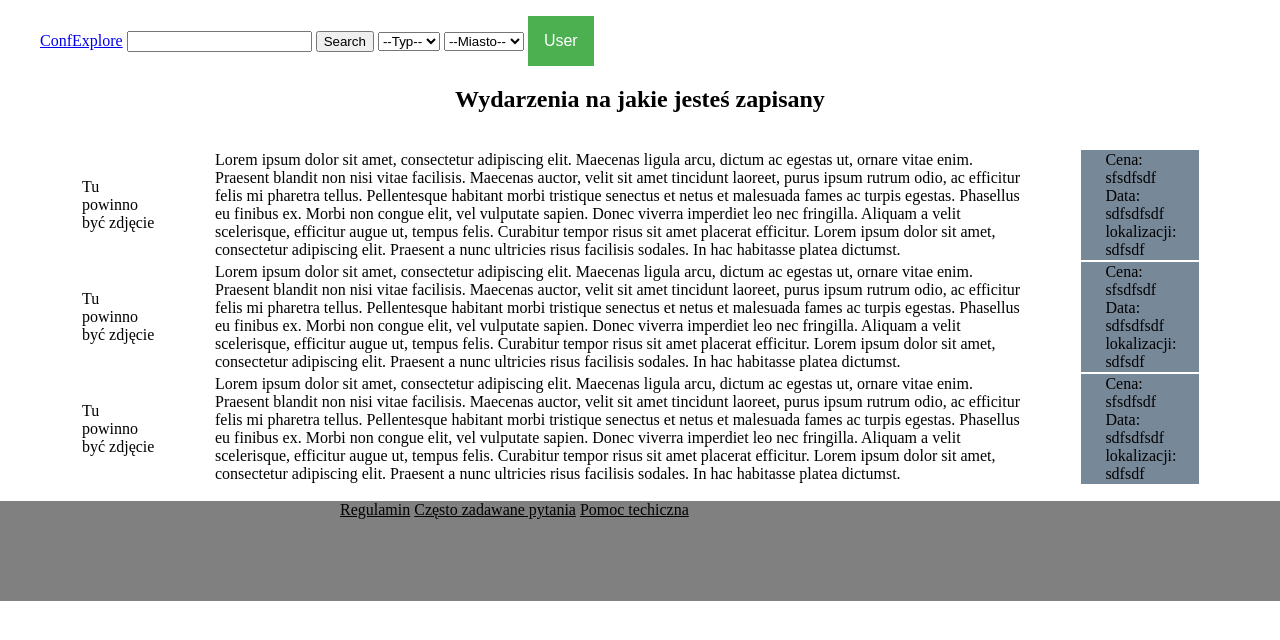
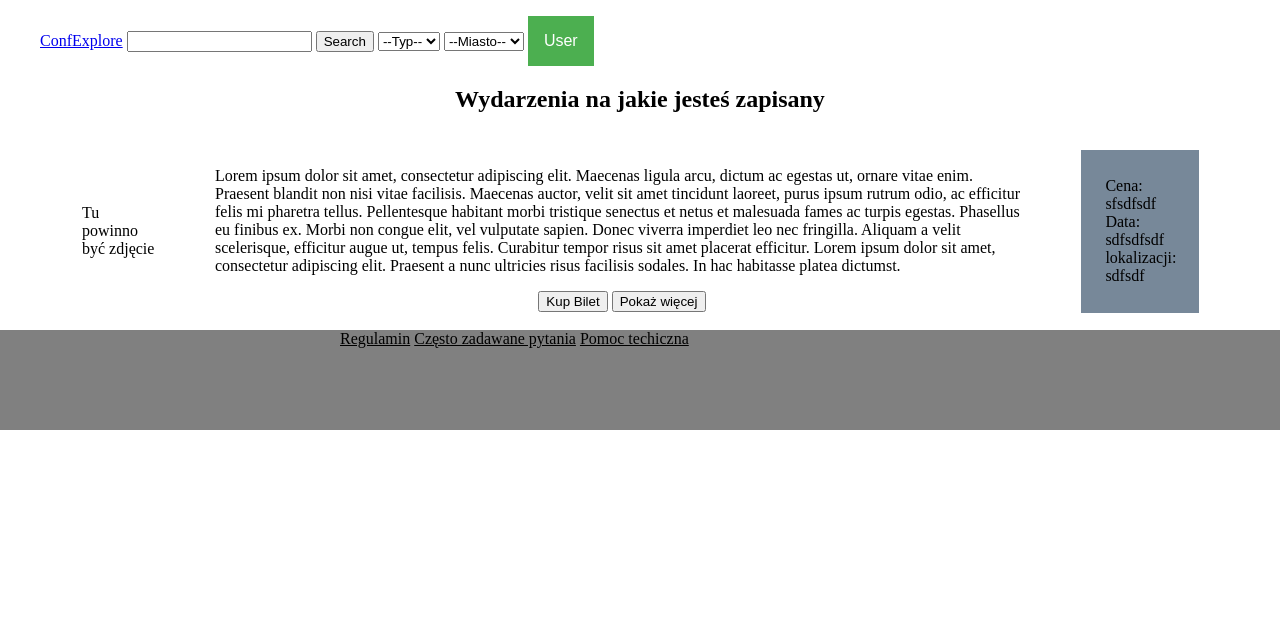
Before and after one commit to mateuszgrzyb/confexplore, a Django app: page /ticketOwned/ in a window 1280 px wide. Shown: the top 640 px of the page. Run offline with Django 3.2, Linux system fonts and the light colour scheme.

Commit message:
added buttons

```diff
--- a/templates/content/ticketOwned.html
+++ b/templates/content/ticketOwned.html
@@ -1,14 +1,29 @@
 {% extends 'main.html' %}
 {% block content %}
-<div style = "text-align: center;">
-    <h2 >Wydarzenia na jakie jesteś zapisany</h2>
+<div style="text-align: center;">
+    <h2>Wydarzenia na jakie jesteś zapisany</h2>
 </div>
 <!-- TODO przenieść te style do pliku css -->
 <!-- TODO dodać granice w tej tabeli między wierszami -->
 <table style="margin:  auto ;padding: 15px;max-width: 90%;">
-    <tr style="border-bottom:  5px solid black;">
-        <td >Tu powinno być zdjęcie </td>
-        <td style="padding-left: 5%;padding-right: 5%;">Lorem ipsum dolor sit amet, consectetur adipiscing elit. Maecenas ligula arcu, dictum ac egestas ut, ornare vitae enim. Praesent blandit non nisi vitae facilisis. Maecenas auctor, velit sit amet tincidunt laoreet, purus ipsum rutrum odio, ac efficitur felis mi pharetra tellus. Pellentesque habitant morbi tristique senectus et netus et malesuada fames ac turpis egestas. Phasellus eu finibus ex. Morbi non congue elit, vel vulputate sapien. Donec viverra imperdiet leo nec fringilla. Aliquam a velit scelerisque, efficitur augue ut, tempus felis. Curabitur tempor risus sit amet placerat efficitur. Lorem ipsum dolor sit amet, consectetur adipiscing elit. Praesent a nunc ultricies risus facilisis sodales. In hac habitasse platea dictumst. </td>
+    <tr>
+        <td>Tu powinno być zdjęcie </td>
+        <td style="padding-left: 5%;padding-right: 5%;">
+            <p>
+                Lorem ipsum dolor sit amet, consectetur adipiscing elit. Maecenas ligula arcu, dictum ac egestas ut,
+                ornare vitae enim. Praesent blandit non nisi vitae facilisis. Maecenas auctor, velit sit amet tincidunt
+                laoreet, purus ipsum rutrum odio, ac efficitur felis mi pharetra tellus. Pellentesque habitant morbi
+                tristique senectus et netus et malesuada fames ac turpis egestas. Phasellus eu finibus ex. Morbi non
+                congue elit, vel vulputate sapien. Donec viverra imperdiet leo nec fringilla. Aliquam a velit
+                scelerisque, efficitur augue ut, tempus felis. Curabitur tempor risus sit amet placerat efficitur. Lorem
+                ipsum dolor sit amet, consectetur adipiscing elit. Praesent a nunc ultricies risus facilisis sodales. In
+                hac habitasse platea dictumst.
+            </p>
+            <div style = "margin-left: 40%;">
+                <button type="button">Kup Bilet </button>
+                <button type="button">Pokaż więcej </button>
+            </div>
+        </td>
         <!-- TODO zrobić to tak żeby dobrze wyglądało -->
         <td style="background-color: lightslategray;text-align: center;">
             <div style="padding-left: 20%;padding-right: 50%;">
@@ -17,30 +32,6 @@
                 lokalizacji: sdfsdf
             </div>
         </td>
-      </tr>
-    <tr>
-        <td >Tu powinno być zdjęcie </td>
-        <td style="padding-left: 5%;padding-right: 5%;">Lorem ipsum dolor sit amet, consectetur adipiscing elit. Maecenas ligula arcu, dictum ac egestas ut, ornare vitae enim. Praesent blandit non nisi vitae facilisis. Maecenas auctor, velit sit amet tincidunt laoreet, purus ipsum rutrum odio, ac efficitur felis mi pharetra tellus. Pellentesque habitant morbi tristique senectus et netus et malesuada fames ac turpis egestas. Phasellus eu finibus ex. Morbi non congue elit, vel vulputate sapien. Donec viverra imperdiet leo nec fringilla. Aliquam a velit scelerisque, efficitur augue ut, tempus felis. Curabitur tempor risus sit amet placerat efficitur. Lorem ipsum dolor sit amet, consectetur adipiscing elit. Praesent a nunc ultricies risus facilisis sodales. In hac habitasse platea dictumst. </td>
-        <!-- TODO zrobić to tak żeby dobrze wyglądało -->
-        <td style="background-color: lightslategray;text-align: center;">
-            <div style="padding-left: 20%;padding-right: 50%;">
-                Cena: sfsdfsdf
-                Data: sdfsdfsdf
-                lokalizacji: sdfsdf
-            </div>
-        </td>
-      </tr>
-    <tr>
-        <td >Tu powinno być zdjęcie </td>
-        <td style="padding-left: 5%;padding-right: 5%;">Lorem ipsum dolor sit amet, consectetur adipiscing elit. Maecenas ligula arcu, dictum ac egestas ut, ornare vitae enim. Praesent blandit non nisi vitae facilisis. Maecenas auctor, velit sit amet tincidunt laoreet, purus ipsum rutrum odio, ac efficitur felis mi pharetra tellus. Pellentesque habitant morbi tristique senectus et netus et malesuada fames ac turpis egestas. Phasellus eu finibus ex. Morbi non congue elit, vel vulputate sapien. Donec viverra imperdiet leo nec fringilla. Aliquam a velit scelerisque, efficitur augue ut, tempus felis. Curabitur tempor risus sit amet placerat efficitur. Lorem ipsum dolor sit amet, consectetur adipiscing elit. Praesent a nunc ultricies risus facilisis sodales. In hac habitasse platea dictumst. </td>
-        <!-- TODO zrobić to tak żeby dobrze wyglądało -->
-        <td style="background-color: lightslategray;text-align: center;">
-            <div style="padding-left: 20%;padding-right: 50%;">
-                Cena: sfsdfsdf
-                Data: sdfsdfsdf
-                lokalizacji: sdfsdf
-            </div>
-        </td>
-      </tr>
+    </tr>
 </table>
 {% endblock content %}
```
